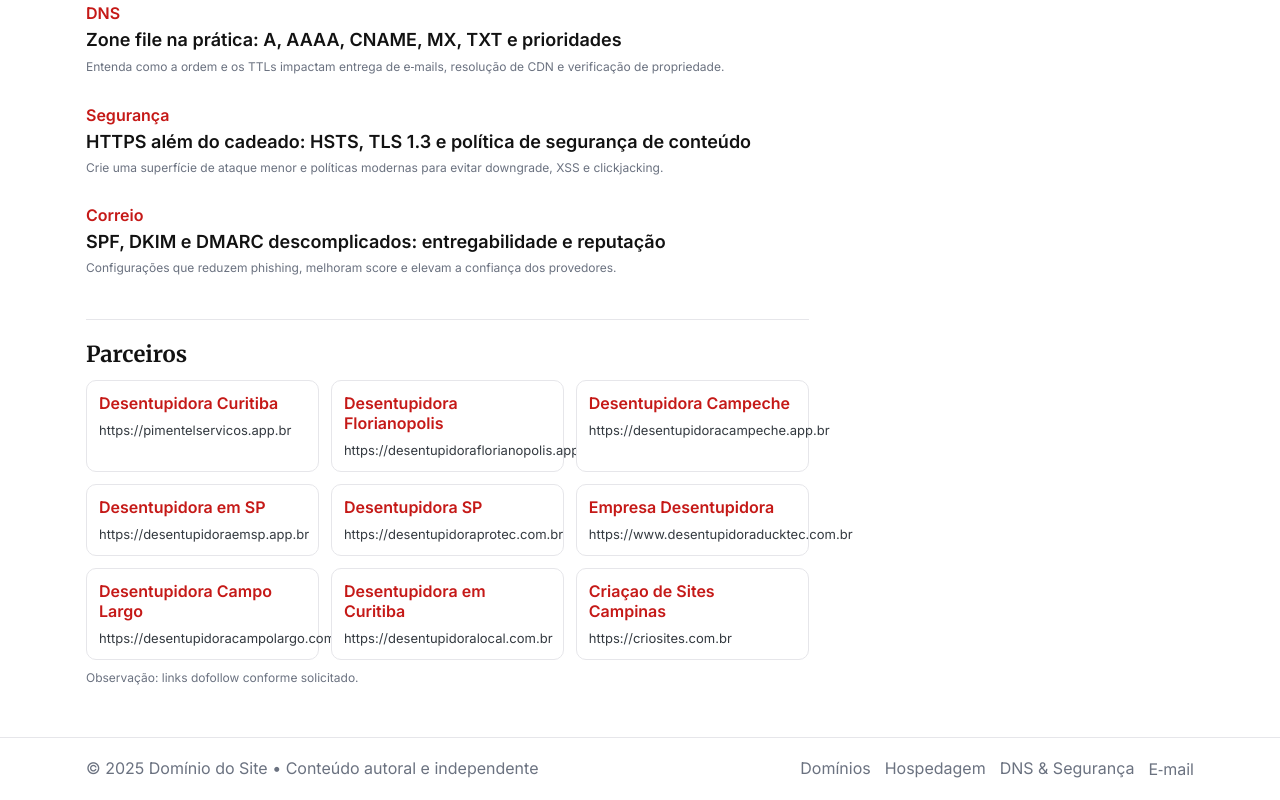
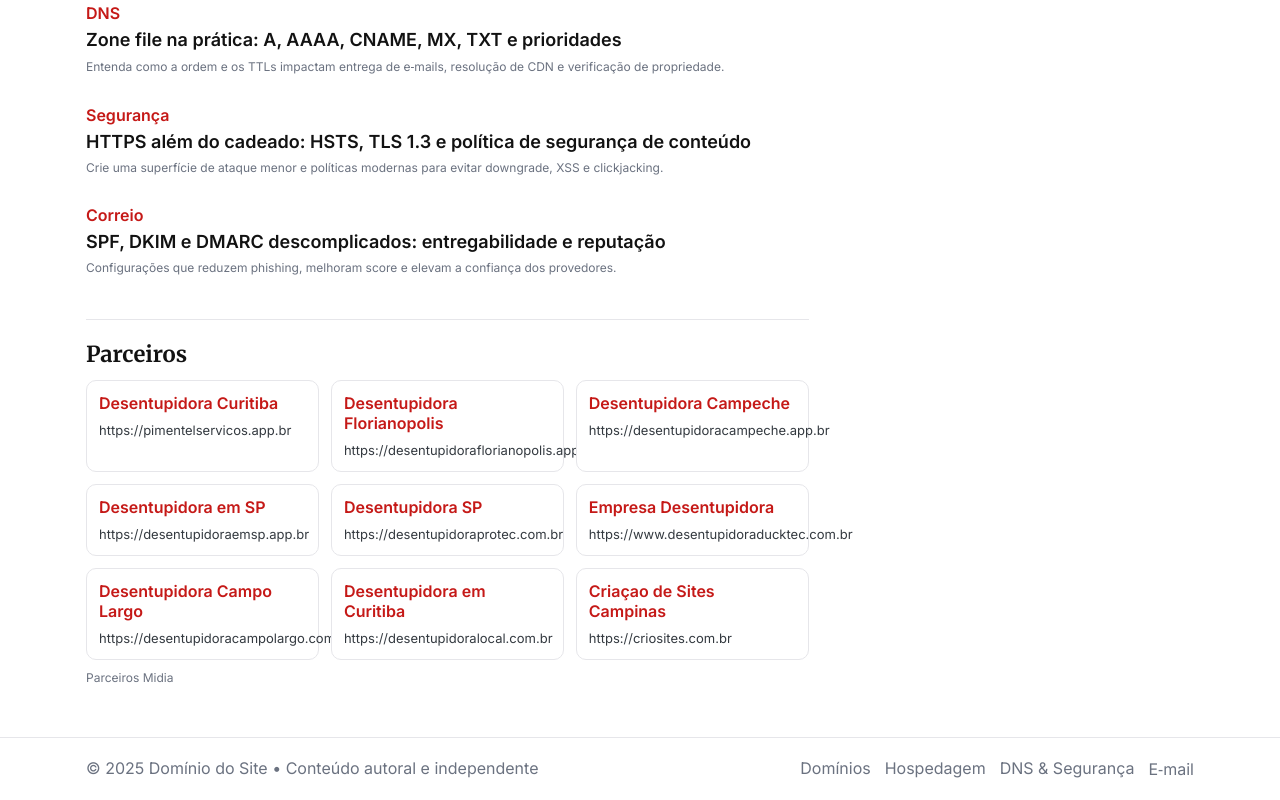
Before and after one commit to Pimentelservicoscuritiba/dominiodosite, a plain HTML site: page index.html in a window 1280 px wide. Shown: the part 467-1267 px from the top of the page. Drawn offline with Linux system fonts and the light colour scheme.

Commit message:
Update index.html

```diff
--- a/index.html
+++ b/index.html
@@ -194,7 +194,7 @@
                 <span class="u">https://criosites.com.br</span>
               </li>
             </ul>
-            <p class="meta" style="margin-top:10px">Observação: links dofollow conforme solicitado.</p>
+            <p class="meta" style="margin-top:10px">Parceiros Midia</p>
           </section>
         </div>
 
```
